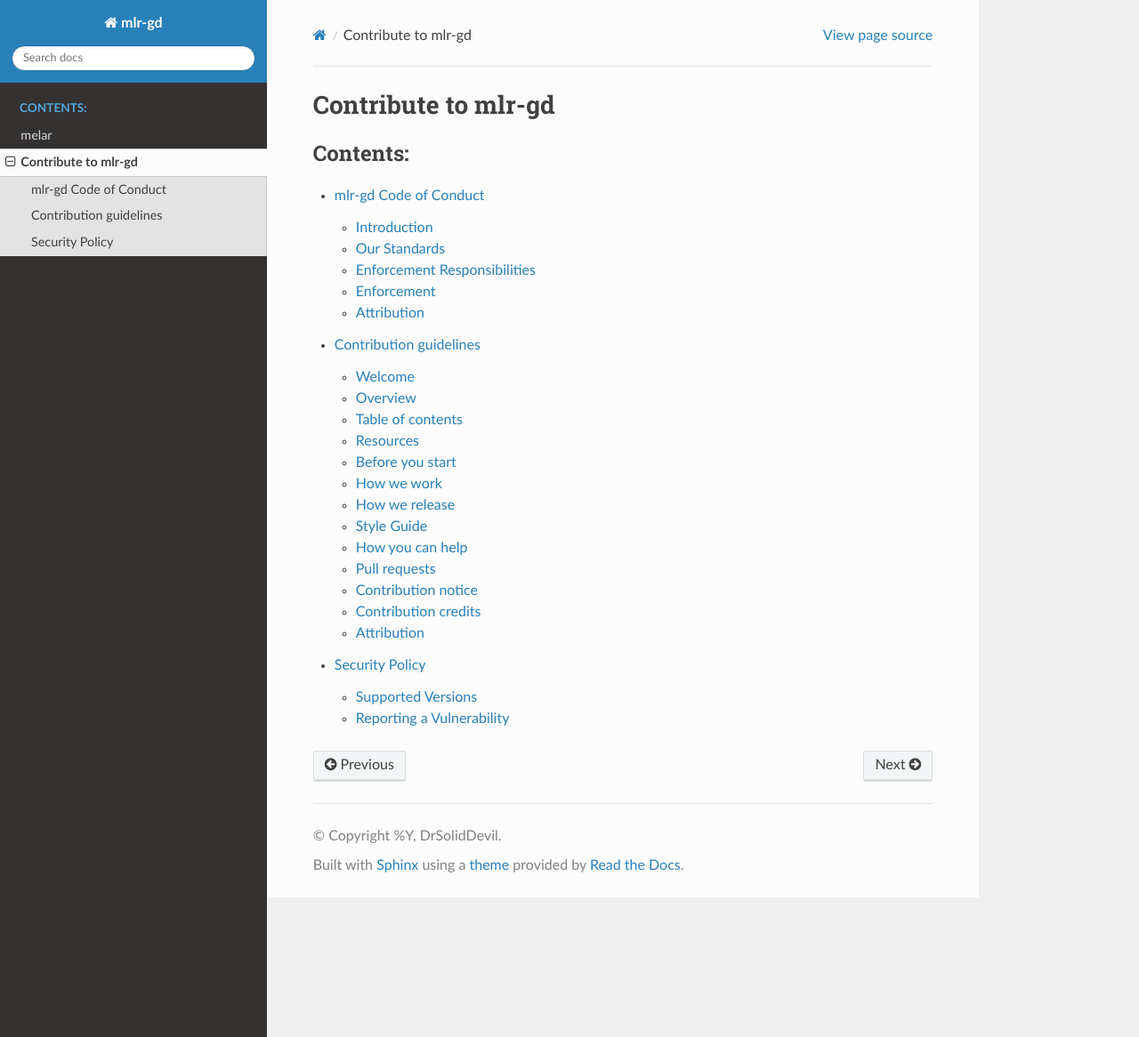
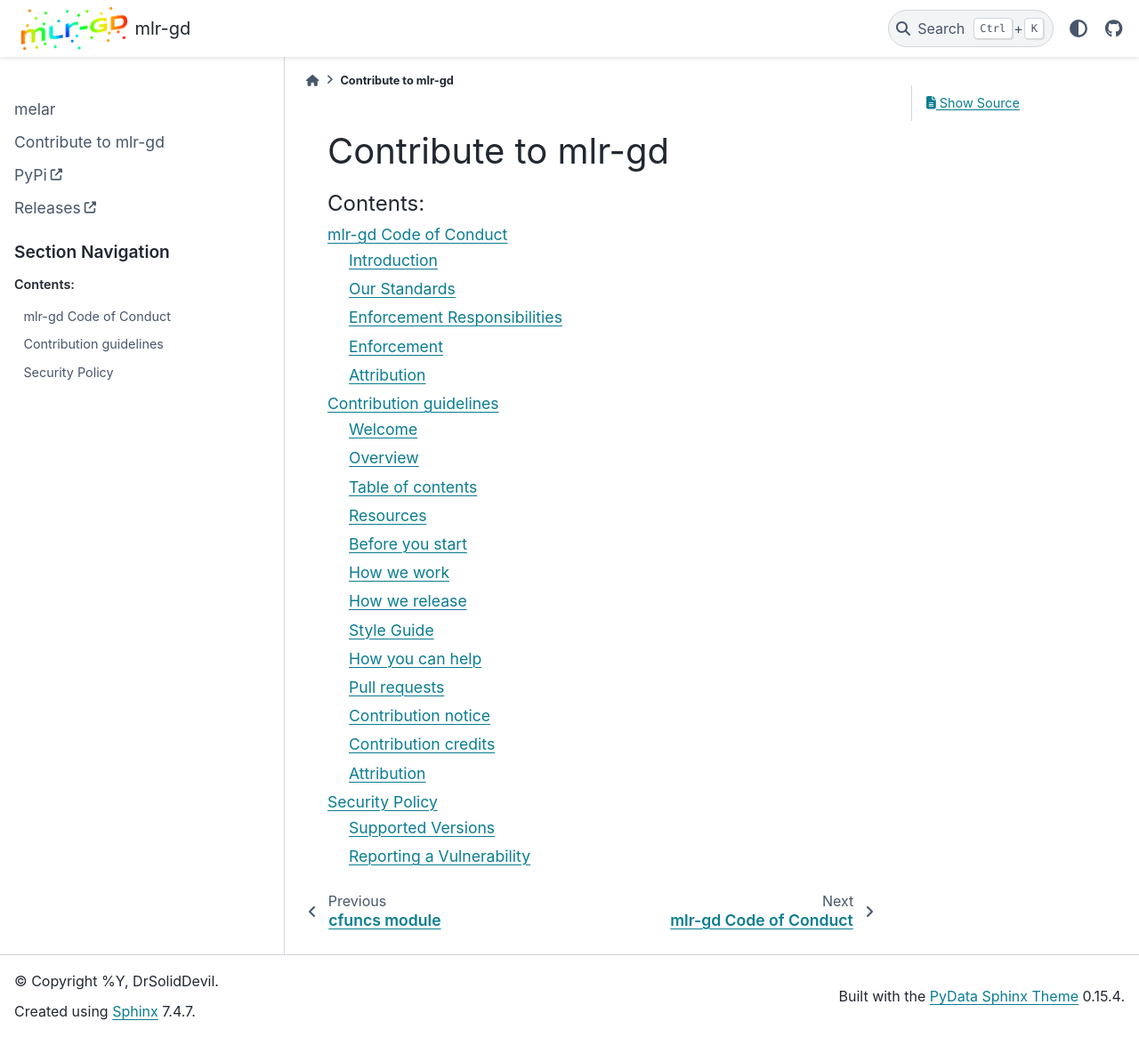
Before and after one commit to DrSolidDevil/mlr-gd, a Sphinx documentation site: the page built from docs/contribute.rst, in a window 1280 px wide and 1166 px high. Shown: the whole window at 89% size. Built offline with Sphinx 7.4.7 and the PyData theme 0.15.4, drawn with Linux system fonts in a browser that asks for light colours.

Commit message:
Changed to pydata theme and added some customization, this is very preliminary and primarily for testing.

```diff
--- a/docs/conf.py
+++ b/docs/conf.py
@@ -32,8 +32,36 @@ exclude_patterns = ['_build', 'Thumbs.db', '.DS_Store']
 # -- Options for HTML output -------------------------------------------------
 # https://www.sphinx-doc.org/en/master/usage/configuration.html#options-for-html-output
 
-html_theme = 'sphinx_rtd_theme'
+html_theme = 'pydata_sphinx_theme'
 myst_heading_anchors = 5
+
+html_logo = "../logo.png"
+
+html_sidebars = {
+    "**": ["navbar-nav", "sidebar-nav-bs"]
+}
+
+html_theme_options = {
+    "logo": {
+        "link": "index.html",
+        "text": "mlr-gd"
+    },
+    "navbar_start": ["last-updated"],
+    "navbar_center": ["navbar-logo"],
+    "external_links": [
+      {"name": "PyPi", "url": "https://pypi.org/project/mlr-gd/"},
+      {"name": "Releases", "url": "https://github.com/DrSolidDevil/mlr-gd//releases/"}
+
+    ],
+
+    "icon_links": [
+        {
+            "name": "GitHub",
+            "url": "https://github.com/drsoliddevil/mlr-gd",
+            "icon": "fa-brands fa-github",
+        }
+    ]
+}
 
 # -- Path setup --------------------------------------------------------------
 # If extensions (or modules to document with autodoc) are in another directory,
```
